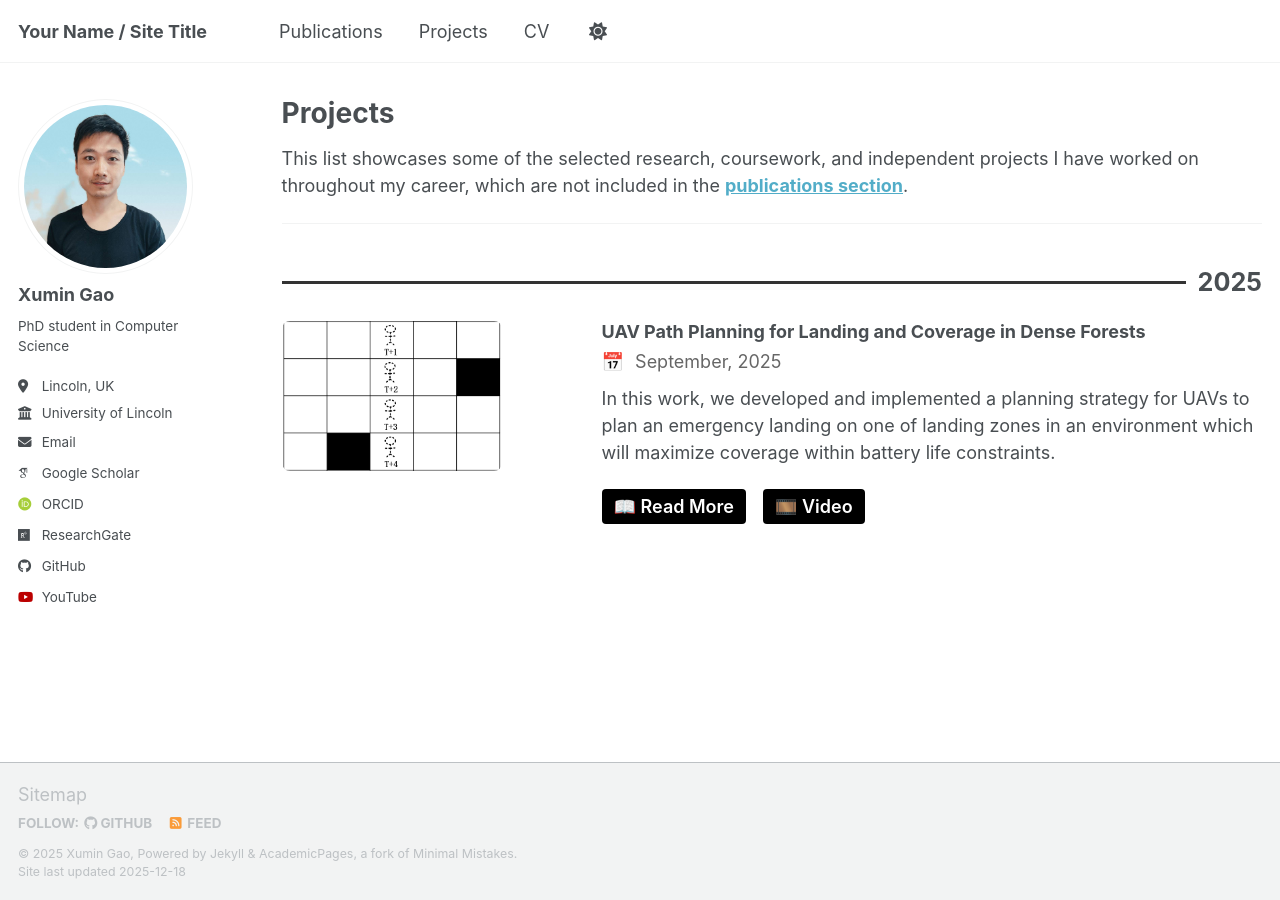
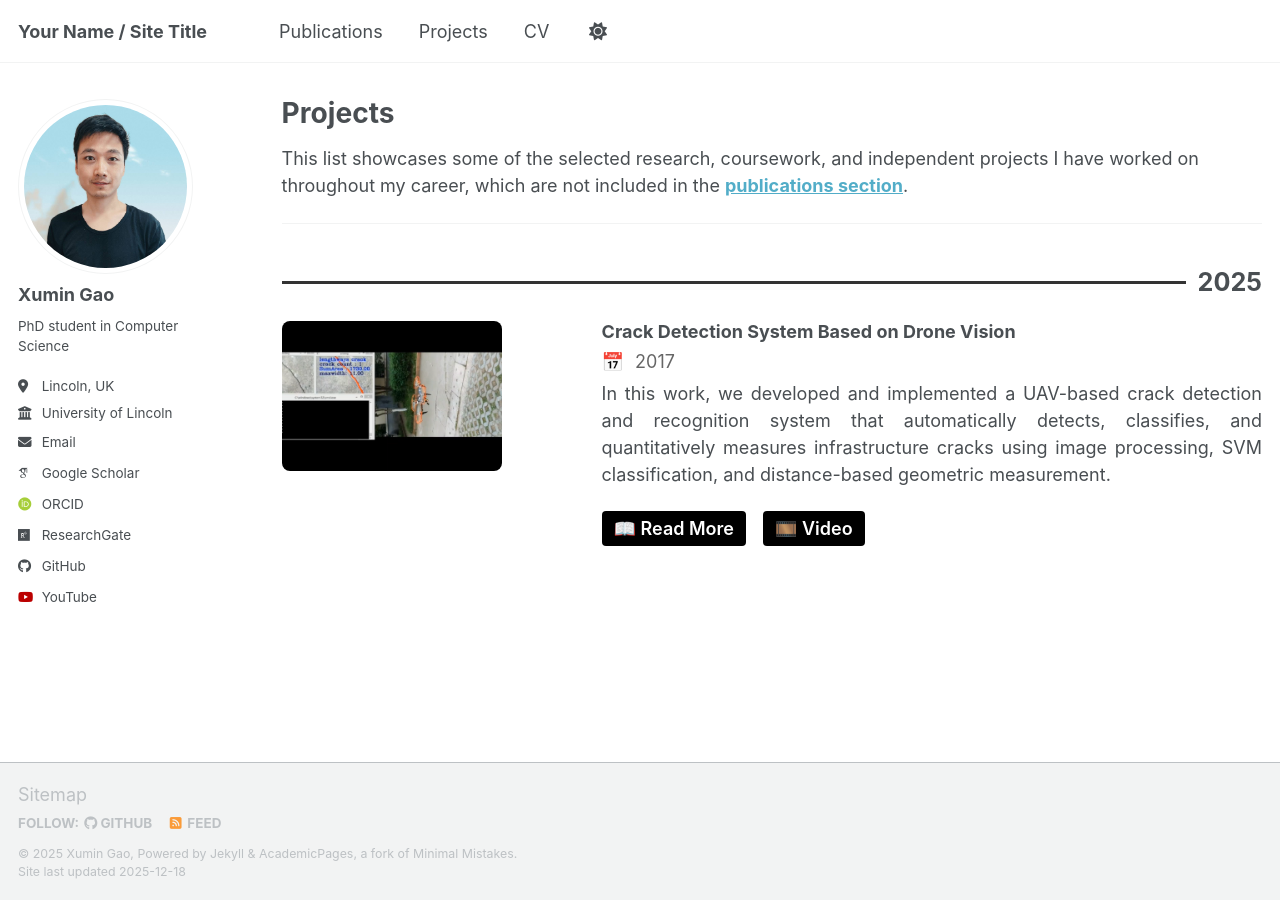
Before and after one commit to XuminGaoGithub/XuminGaoGithub.github.io, a Jekyll site: the page built from _pages/projects.md, in a window 1280 px wide. Built offline with Jekyll 4.4.1, drawn with Linux system fonts in a browser that asks for light colours; some web fonts are replaced; a script bundle is joined from its source files by our own code; library files that are not in the unit come from our copies.

Commit message:
Update projects.md

```diff
--- a/_pages/projects.md
+++ b/_pages/projects.md
@@ -26,7 +26,7 @@ This list showcases some of the selected research, coursework, and independent p
   <div style="flex: 0 0 300px;">
 
   <img
-  src="/images/HRIN.png"
+  src="/images/Crack_Detection_System.png"
   alt="Project image"
   style="
     width: 220px;
@@ -43,20 +43,18 @@ This list showcases some of the selected research, coursework, and independent p
 
     <!-- Title -->
     <h3 style="margin-top:0; margin-bottom:5px;">
-      UAV Path Planning for Landing and Coverage in Dense Forests
+      Crack Detection System Based on Drone Vision
     </h3>
 
     <!-- Date -->
     <p style="margin: 0; color: #666;">
-      <span style="margin-right:6px;">📅</span> September, 2025
+      <span style="margin-right:6px;">📅</span> 2017
     </p>
 
 
     <!-- Description -->
-    <p style="margin-top:10px;">
-      In this work, we developed and implemented a planning strategy for UAVs
-      to plan an emergency landing on one of landing zones in an environment
-      which will maximize coverage within battery life constraints.
+    <p style="margin-top:5px; text-align: justify; text-justify: inter-word; text-align-last: left;">
+      In this work, we developed and implemented a UAV-based crack detection and recognition system that automatically detects, classifies, and quantitatively measures infrastructure cracks using image processing, SVM classification, and distance-based geometric measurement.
     </p>
 
     <!-- Links -->
@@ -65,7 +63,7 @@ This list showcases some of the selected research, coursework, and independent p
          style="display:inline-block; margin-right:12px; padding:4px 12px; background-color:#000; color:#fff; text-decoration:none; border-radius:4px; font-size:1em; font-weight:600;">
         📖 Read More
       </a>
-      <a href="https://www.youtube.com/watch?v=xgqmUpdp-0A"
+      <a href="https://youtu.be/bnexRIGOKMY"
          target="_blank"
          style="display:inline-block; padding:4px 12px; background-color:#000; color:#fff; text-decoration:none; border-radius:4px; font-size:1em; font-weight:600;">
         🎞️ Video
```
